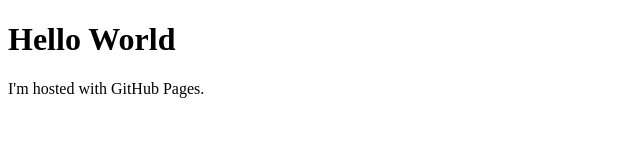
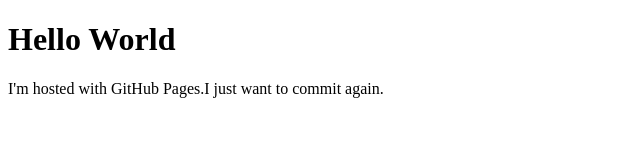
Before and after one commit to limengang/limengang.github.io, a plain HTML site: page index.html in a window 1280 px wide. Shown: the whole page, without its empty margins (0-640 px from the left). Drawn offline with Linux system fonts and the light colour scheme.

Commit message:
index new

```diff
--- a/index.html
+++ b/index.html
@@ -2,6 +2,6 @@
 <html>
 <body>
 <h1>Hello World</h1>
-<p>I'm hosted with GitHub Pages.</p>
+<p>I'm hosted with GitHub Pages.I just want to commit again.</p>
 </body>
 </html>
```
